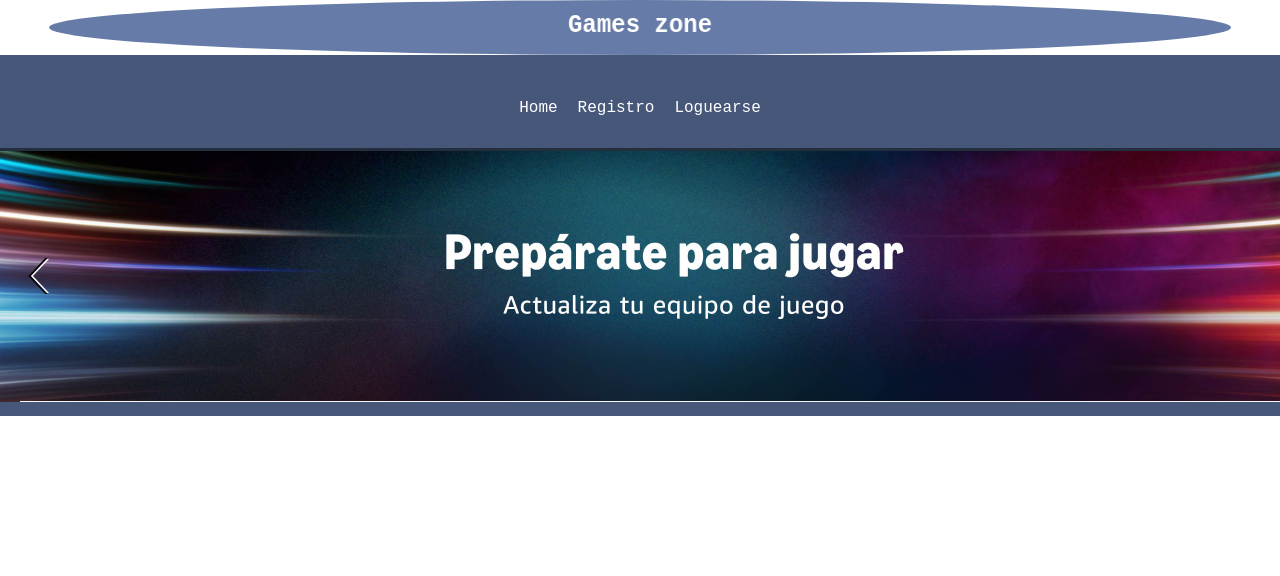
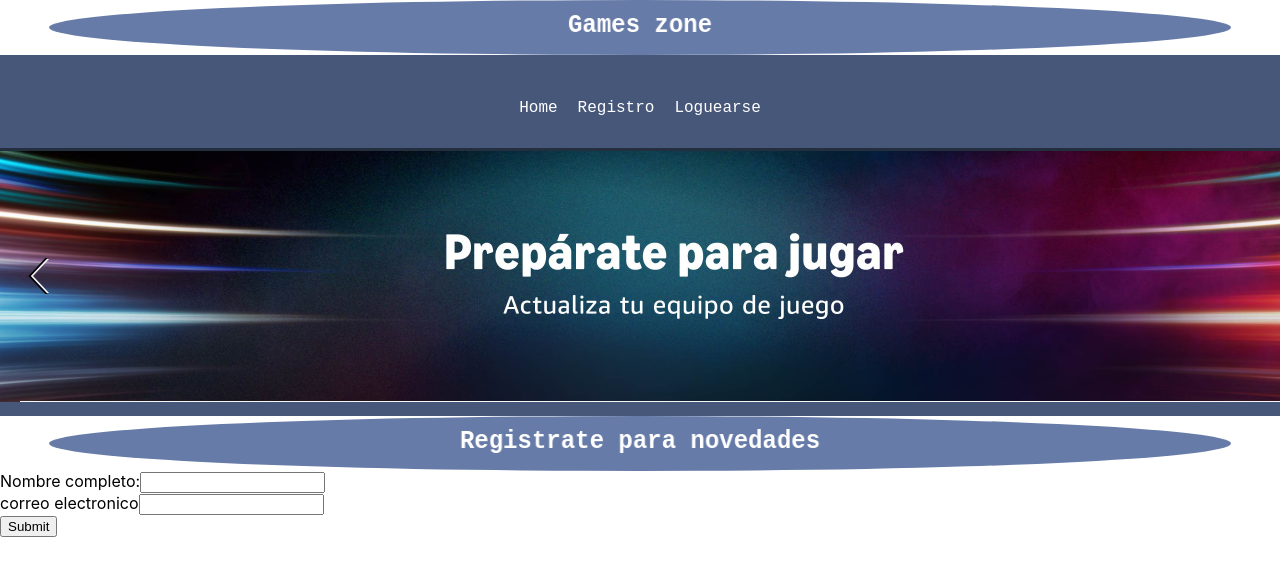
Before and after one commit to EzeMoreira/my-app, a React (Create React App) app: page /Registro in a window 1280 px wide. Shown: the top 576 px of the page. Built offline with nearby package versions, Linux system fonts and the light colour scheme.

Commit message:
creacion de formulario mas modificacion en app js

```diff
--- a/src/App.js
+++ b/src/App.js
@@ -13,19 +13,20 @@ function App() {
 	        <div className="App">
             <nav>
               <ul>
-                <Link to="/" element={<Home />} class="list">
+                <Link to="/" element={<Home />} className="list">
                   Home
                 </Link>
-                <Link to="/Registro" element={<Loguearse />} class="list">
+                <Link to="/Registro" element={<Loguearse />} className="list">
                   Registro
                 </Link>
-                <Link to="/Loguearse" element={<Registro />} class="list">
+                <Link to="/Loguearse" element={<Registro />} className="list">
                   Loguearse
                 </Link>
               </ul>
             </nav>
             <img src={cartel} className="AppLogo" alt="Cartel-de-juego"/>
           </div>
+          <Registro />
       </Router>
   );
 }
--- a/src/paginas/Registro.jsx
+++ b/src/paginas/Registro.jsx
@@ -3,9 +3,22 @@ import React from "react";
 function Registro(){
 
     return(
+        <>
+            <h1>Registrate para novedades</h1>
         <div>
-            <h1>Registarse para continuar</h1>
+            <form action="#" method="GET">
+                <label>
+                    Nombre completo:
+                    <input type="text" name="name" required/>
+                </label> <br />
+                <label>
+                    correo electronico
+                    <input type="email" name="email" required/>
+                </label> <br />
+                <input type="submit" value="Submit"/>
+            </form>
         </div>
+        </>
     );
 }
 
```
